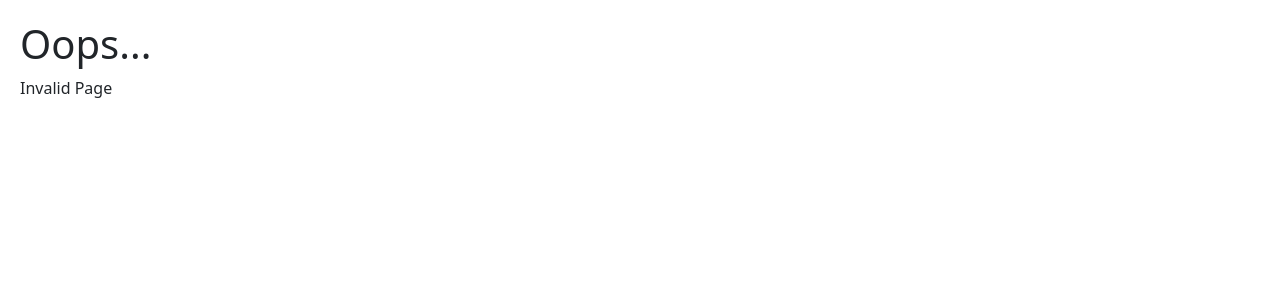
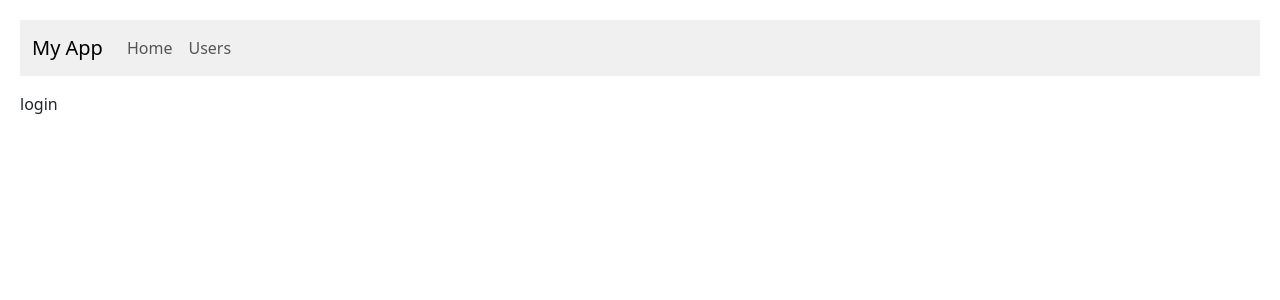
Before and after one commit to ali5422m/react-query, a React (Vite) app: page /login in a window 1280 px wide. Shown: the top 300 px of the page. Built offline with nearby package versions, Linux system fonts and the light colour scheme.

Commit message:
private routes - useAuth && LoginPAge

```diff
--- a/src/routing/Home.tsx
+++ b/src/routing/Home.tsx
@@ -2,7 +2,7 @@ import {Link} from "react-router-dom";
 
 const Home = () => {
 
-    throw new Error("");
+    // throw new Error("");
 
     return (
         <>
--- /dev/null
+++ b/src/routing/LoginPage.tsx
@@ -0,0 +1,10 @@
+
+const LoginPage = () => {
+    return (
+        <div>
+          login
+        </div>
+    );
+};
+
+export default LoginPage;
--- a/src/routing/UsersPage.tsx
+++ b/src/routing/UsersPage.tsx
@@ -1,7 +1,13 @@
 import UserList from "./UserList.tsx";
-import {Outlet} from "react-router-dom";
+import {Navigate, Outlet} from "react-router-dom";
+import useAuth from "./hooks/useAuth.ts";
 
 const UsersPage = () => {
+    const {user} = useAuth();
+
+    if(!user)
+        return <Navigate to="/login" />;
+
     return (
         <div className="row">
             <div className="col">
--- /dev/null
+++ b/src/routing/hooks/useAuth.ts
@@ -0,0 +1,6 @@
+
+const useAuth = () => ({ user: {id:1, name: "Ali" }});
+
+// const useAuth = () => ({ user: null});
+
+export default useAuth;
--- a/src/routing/routes.tsx
+++ b/src/routing/routes.tsx
@@ -5,6 +5,7 @@ import UserDetail from "./UserDetail.tsx";
 import Layout from "./Layout.tsx";
 import UsersPage from "./UsersPage.tsx";
 import ErrorPage from "./ErrorPage.tsx";
+import LoginPage from "./LoginPage.tsx";
 
 
 const router = createBrowserRouter([
@@ -13,7 +14,8 @@ const router = createBrowserRouter([
         element: <Layout />,
         errorElement: <ErrorPage />,
         children: [
-            {path: '', element: <Home />},
+            {index: true, element: <Home />},
+            {path: '/login', element: <LoginPage />},
             {path: 'contact', element: <ContactPage/>},
             {
                 path: 'users',
```
